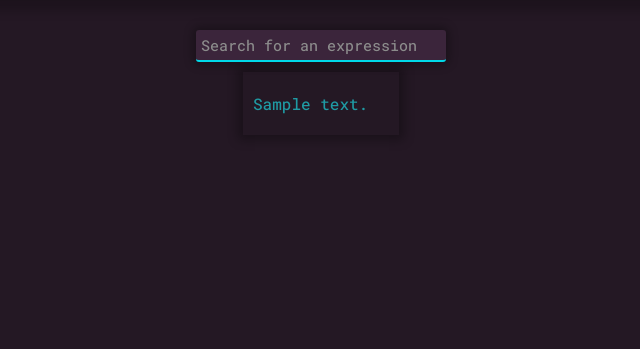
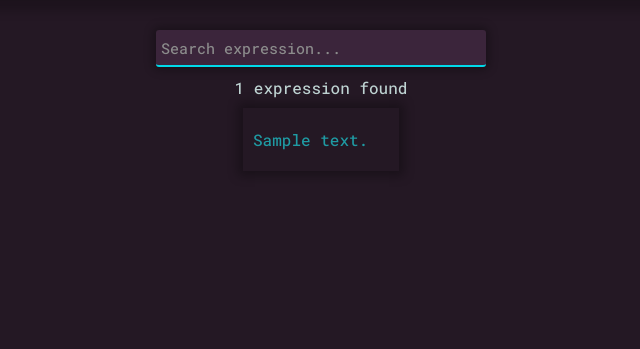
Before and after one commit to Gabritorre/engvocab, a Django app: page /search in a window 1280 px wide. Shown: the part 127-476 px from the top of the page, without its empty margins (319-959 px from the left). Run offline with Django 5.2, Linux system fonts and the light colour scheme; tables that the repository leaves empty hold one stand-in row (values such as "Sample post").

Commit message:
Add expression counter on search page

```diff
--- a/vocapp/static/vocapp/css/content_block.css
+++ b/vocapp/static/vocapp/css/content_block.css
@@ -176,6 +176,14 @@ hr {
 	width: 50vw;
 	margin-top: 30px;
 }
+	#search_container #expression_name {
+		width: 50%;
+		min-width: 160px;
+		height: 25px;
+	}
+	#search_container #expression_counter {
+		margin: 10px 0px 0px 0px;
+	}
 
 	#search_container ul {
 		list-style-type: none;
--- a/vocapp/static/vocapp/js/search.js
+++ b/vocapp/static/vocapp/js/search.js
@@ -21,6 +21,7 @@ function updateResults(inputValue) {
 
 	let html_list = document.getElementById("expressions");
 	let command_field = document.getElementById("command");
+	let expression_counter = document.getElementById("expression_counter");
 	for (let i = 0; i < expressions_content.length; i++) {
 		if (!expressions_content[i].toLowerCase().includes(inputValue.toLowerCase())) {	//keeps only the string that includes the user input string
 			continue;
@@ -51,6 +52,16 @@ function updateResults(inputValue) {
 			}
 		})
 	}
+
+	if (html_list.childElementCount == 1) {
+		expression_counter.innerHTML = "1 expression found";
+	}
+	else if (html_list.childElementCount == 0) {
+		expression_counter.innerHTML = "No expressions found";
+	}
+	else {
+		expression_counter.innerHTML = html_list.childElementCount + " expressions found";
+	}
 }
 
 //clear the search output
--- a/vocapp/templates/vocapp/search.html
+++ b/vocapp/templates/vocapp/search.html
@@ -4,7 +4,8 @@
 {% load static %}
 <main class="flex_container_row_vcent">
 	<div id="search_container" class="flex_container_col_hcent">
-		<input type="text" autofocus id="expression_name" name="expression_name" placeholder="Search for an expression" autocomplete="off">
+		<input type="text" autofocus id="expression_name" name="expression_name" placeholder="Search expression..." autocomplete="off">
+		<p id="expression_counter"></p>
 		<div id="expression_list" class="flex_container_col_cent">
 			<ul id="expressions">
 			</ul>
```
Also changed, not shown: 1 other file.
